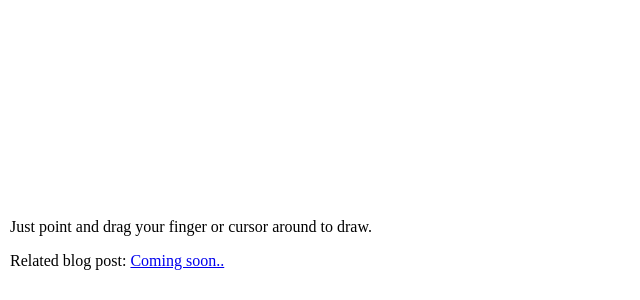
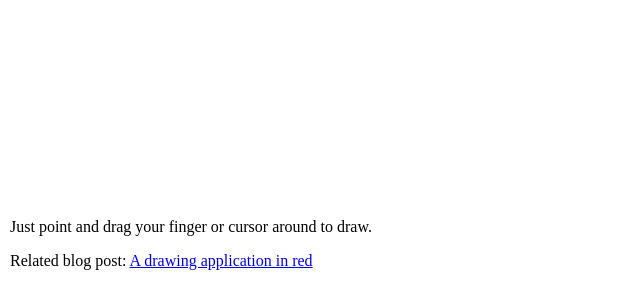
Before and after one commit to jornki/jornki.github.io, a plain HTML site: page drawingByTouching/index.html in a window 1280 px wide. Shown: the part 504-804 px from the top of the page, without its empty margins (0-640 px from the left). Drawn offline with Linux system fonts and the light colour scheme.

Commit message:
Adds a link to the blog post

```diff
--- a/drawingByTouching/index.html
+++ b/drawingByTouching/index.html
@@ -17,4 +17,4 @@ footer {
     with: 100%;
     bottom: 10px;
     left: 10px;
-}</style><link rel="icon" href="../favicon.ico" type="image/x-icon"><meta name="viewport" content="width = device-width"></head><body><footer><p>Just point and drag your finger or cursor around to draw.</p><p>Related blog post: <a href="http://www.kinderas.com/technology/">Coming soon..</p></footer><script type="text/javascript" src="main.js"></script></body></html>
+}</style><link rel="icon" href="../favicon.ico" type="image/x-icon"><meta name="viewport" content="width = device-width"></head><body><footer><p>Just point and drag your finger or cursor around to draw.</p><p>Related blog post: <a href="http://www.kinderas.com/technology/2014/3/13/a-drawing-application">A drawing application in red</p></footer><script type="text/javascript" src="main.js"></script></body></html>
```
Also changed, not shown: 1 other file.
